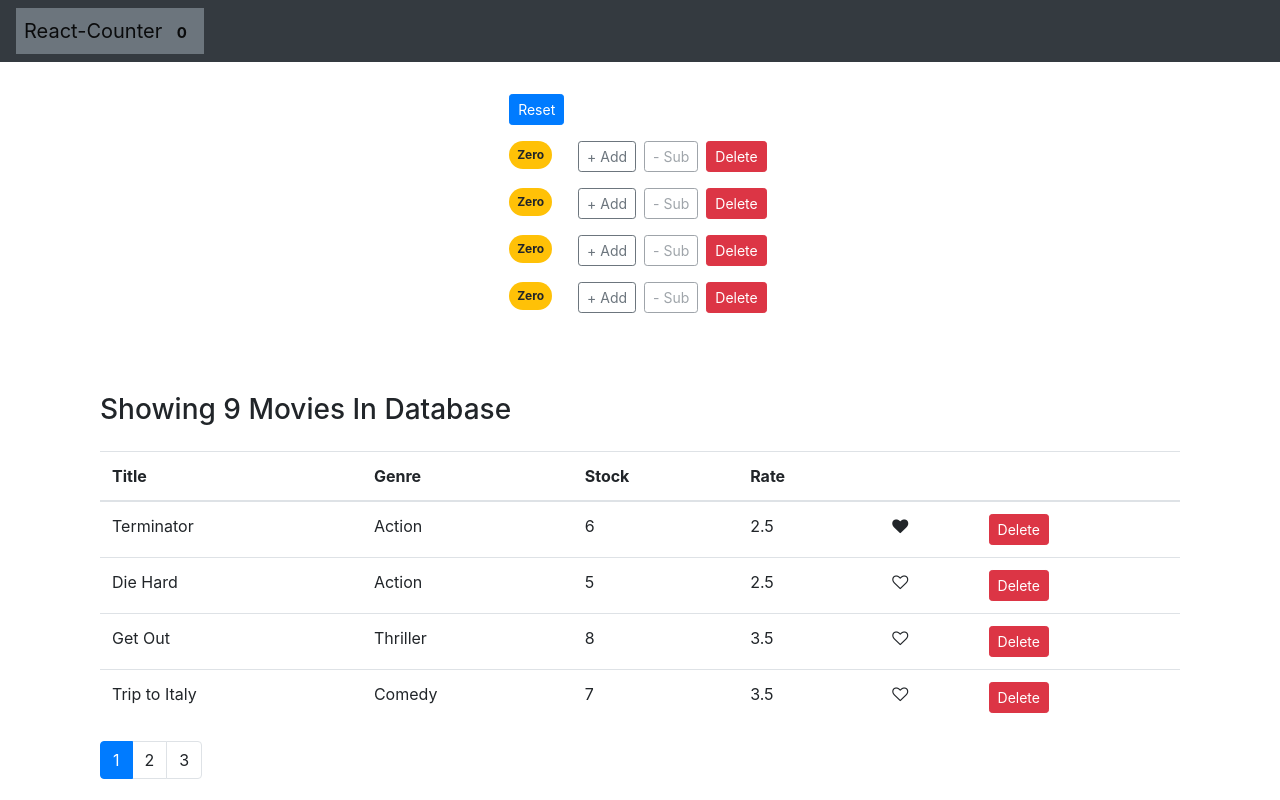
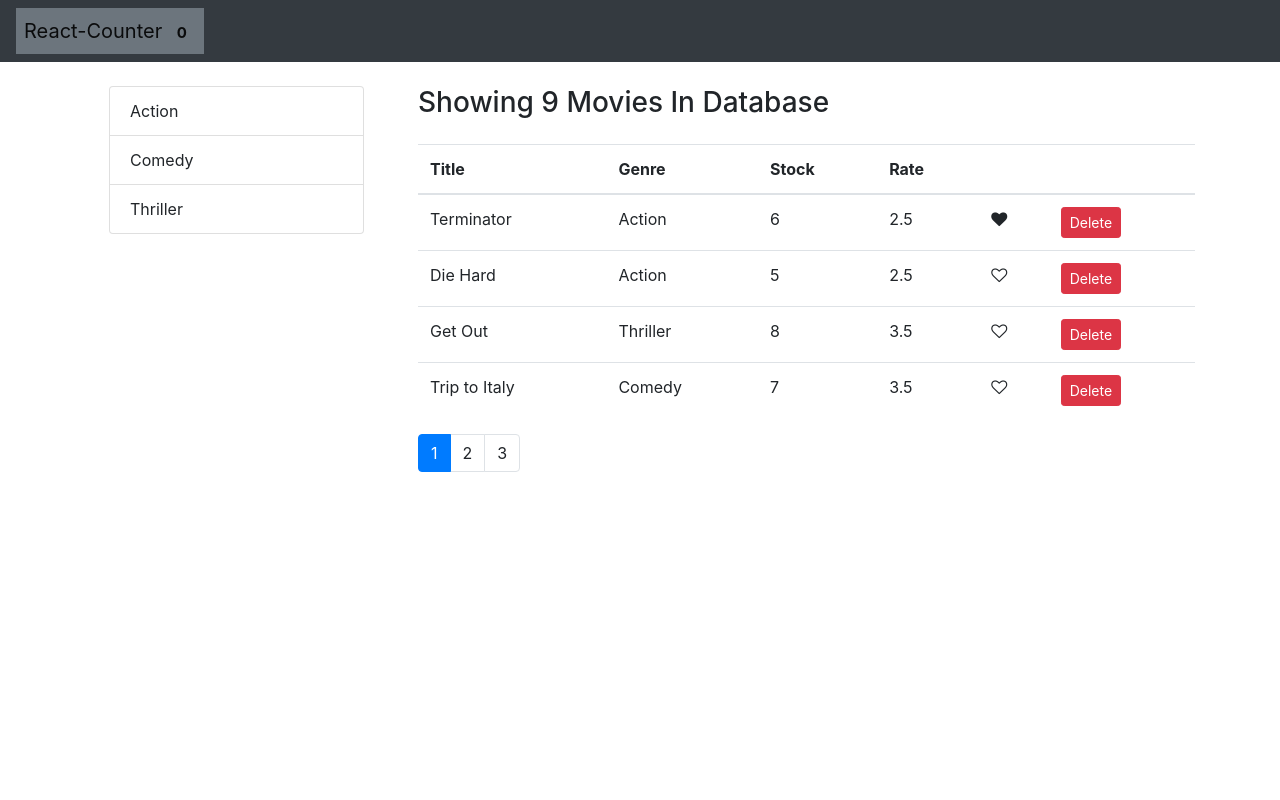
Before and after one commit to chriskavanagh/counter-app, a React (Create React App) app: page / in a window 1280 px wide. Built offline with nearby package versions, Linux system fonts and the light colour scheme.

Commit message:
defaultProps ListGroup.jsx

```diff
--- a/package.json
+++ b/package.json
@@ -6,6 +6,7 @@
     "bootstrap": "^4.1.1",
     "font-awesome": "^4.7.0",
     "lodash": "^4.17.10",
+    "prop-types": "^15.6.2",
     "react": "^16.7.0",
     "react-dom": "^16.7.0",
     "react-router-dom": "^4.3.1",
--- a/src/App.js
+++ b/src/App.js
@@ -59,15 +59,7 @@
     return (
       <Fragment>
         <NavBar totalCounters={this.state.counters.filter(c => c.value > 0).length}/>
-        <main >
-          <Counters
-           counters={this.state.counters}
-           onReset={this.handleReset}
-           onIncrement={this.handleIncrement}
-           onDecrement={this.handleDecrement}
-           onDelete={this.handleDelete}
-          />
-        </main>
+
         <Movies className="movies"/>
       </Fragment>
     );
--- a/src/components/Movies.jsx
+++ b/src/components/Movies.jsx
@@ -1,24 +1,26 @@
-import React, { Component, Fragment } from "react";
+import React, { Component } from "react";
 import Like from './common/Like';
 import { getMovies } from "./../services/fakeMovieService";
+import { getGenres } from "./../services/fakeGenreService";
 import Pagination from './common/Pagination';
 import { paginate } from '../utils/Paginate';
+import ListGroup from './common/ListGroup';
 
 
 export class Movies extends Component {
   state = {
     movies: [],
     pageSize: 4,
+    genres: [],
     currentPage: 1
   };
 
-
   componentDidMount() {
     this.setState({
-      movies: getMovies()
+      movies: getMovies(),
+      genres: getGenres()
     });
   };
-
 
   handleDelete = movie => () => {
     const movies = this.state.movies.filter(m => {
@@ -26,7 +28,6 @@
     });
       this.setState({ movies: movies });
   };
-
 
   handleLike = (movie) => {
     const movies = [...this.state.movies];
@@ -36,9 +37,12 @@
     this.setState({movies})
   };
 
-
   handlePageChange = (page) => {
     this.setState({currentPage: page})
+  };
+
+  handleGenreSelect = (genre) => {
+    console.log(genre);
   };
 
 
@@ -48,14 +52,22 @@
     const movies = paginate(allMovies, currentPage, pageSize);
 
     return (
-      <div className="container pt-4">
+      <div className="container">
+       <div className="row">
+         <div className="col-3 m-4">
+           <ListGroup
+            items={this.state.genres}
+            onItemSelect={this.handleGenreSelect}
+           />
+         </div>
+
+          <div className="col">
             <div className="mt-4">
                 {!count && <h1>No Movies In Database!</h1>}
             </div>
 
             {count && (
-          <Fragment>
-            <div className="container">
+                <div>
                 <h3 className="mb-4">Showing {count} Movies In Database</h3>
                 <table className="table">
                   <thead>
@@ -76,7 +88,10 @@
                       <td>{movie.numberInStock}</td>
                       <td>{movie.dailyRentalRate}</td>
                       <td>
-                      <Like liked={movie.liked} onClick={() => this.handleLike(movie)}/>
+                        <Like
+                          liked={movie.liked}
+                          onClick={() => this.handleLike(movie)}
+                        />
                       </td>
                       <td>
                         <button
@@ -97,8 +112,9 @@
                 onPageChange={this.handlePageChange}
               />
               </div>
-          </Fragment>
               )}
+              </div>
+            </div>
           </div>
         );
       }
--- /dev/null
+++ b/src/components/common/ListGroup.jsx
@@ -0,0 +1,23 @@
+import React from 'react';
+
+
+const ListGroup = (props) => {
+    const { items, textProperty, valueProperty } = props;
+
+    return (
+    <ul class="list-group">
+      {items.map(item =>
+        <li key={item[valueProperty]} className="list-group-item">
+            {item[textProperty]}
+        </li>
+    )}
+    </ul>
+    )
+};
+
+ListGroup.defaultProps = {
+    textProperty: "name",
+    valueProperty: "_id"
+}
+
+export default ListGroup;
```
Also changed, not shown: src/components/common/Pagination.jsx (+11 -1 lines). Lines whose indentation alone changed are shown as unchanged.
